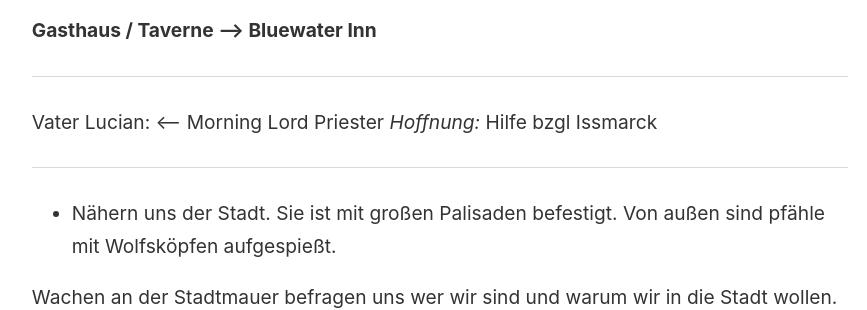
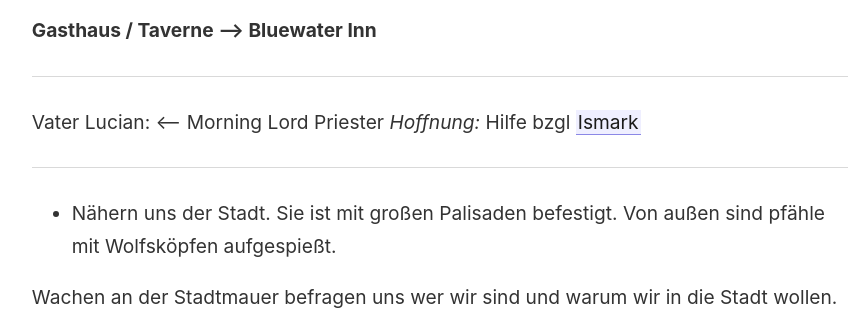
Before and after one commit to Julez404/CoS_Log, a Jekyll site: the page built from _notes/Session X - 11.04.2021.md, in a window 1280 px wide and 900 px high, scrolled down 958 px. Shown: the part 150-460 px from the top of the window, without its empty margins (45-912 px from the left). Built offline with Jekyll 4.4.1, drawn with Linux system fonts in a browser that asks for light colours.

Commit message:
Update via script

```diff
--- a/_notes/Session X - 11.04.2021.md
+++ b/_notes/Session X - 11.04.2021.md
@@ -34,7 +34,7 @@ Rechts der Siedlung ist ein großer See.
 
 ---
 Vater Lucian: <-- Morning Lord Priester
-*Hoffnung:* Hilfe bzgl Issmarck
+*Hoffnung:* Hilfe bzgl [[Ismark]]
 
 ---
 
```
Also changed, not shown: _notes/Übersicht.md (+0 -2 lines), config/.wordlist.txt (added), 1 other file.
